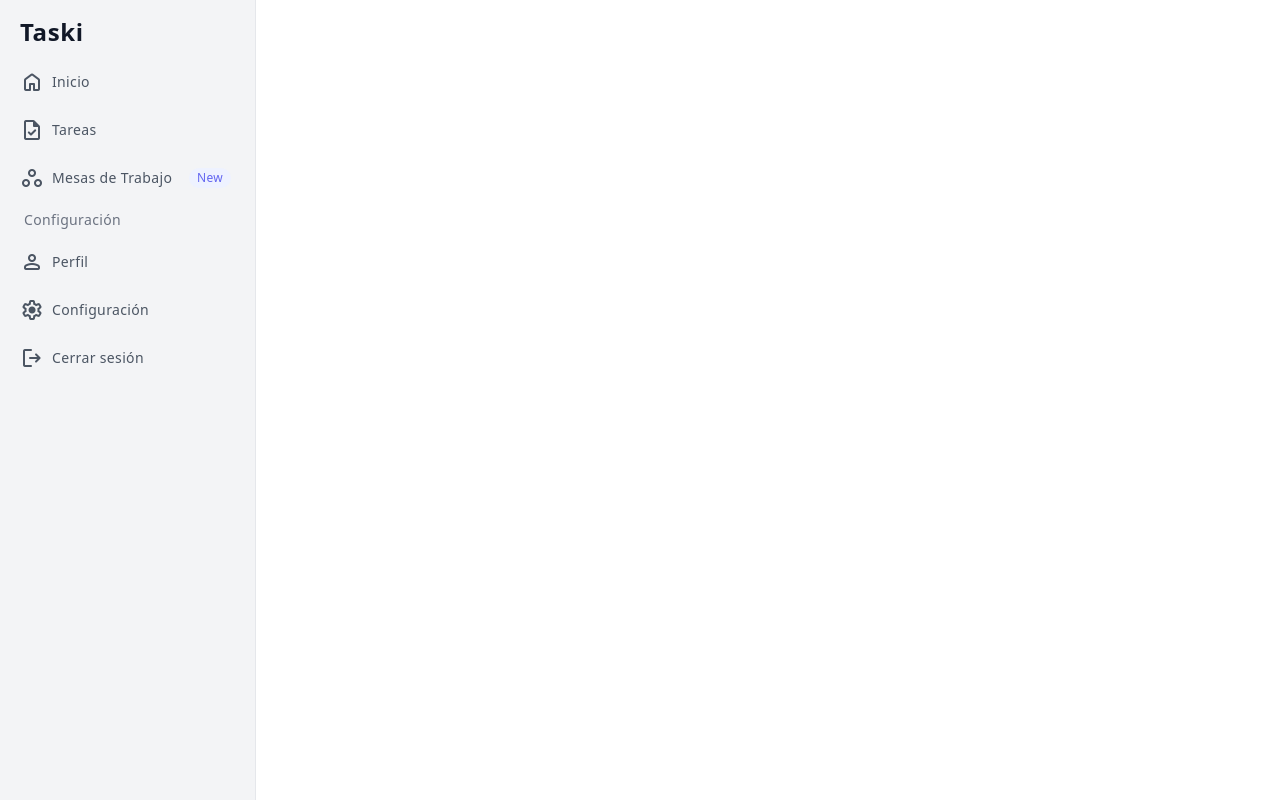
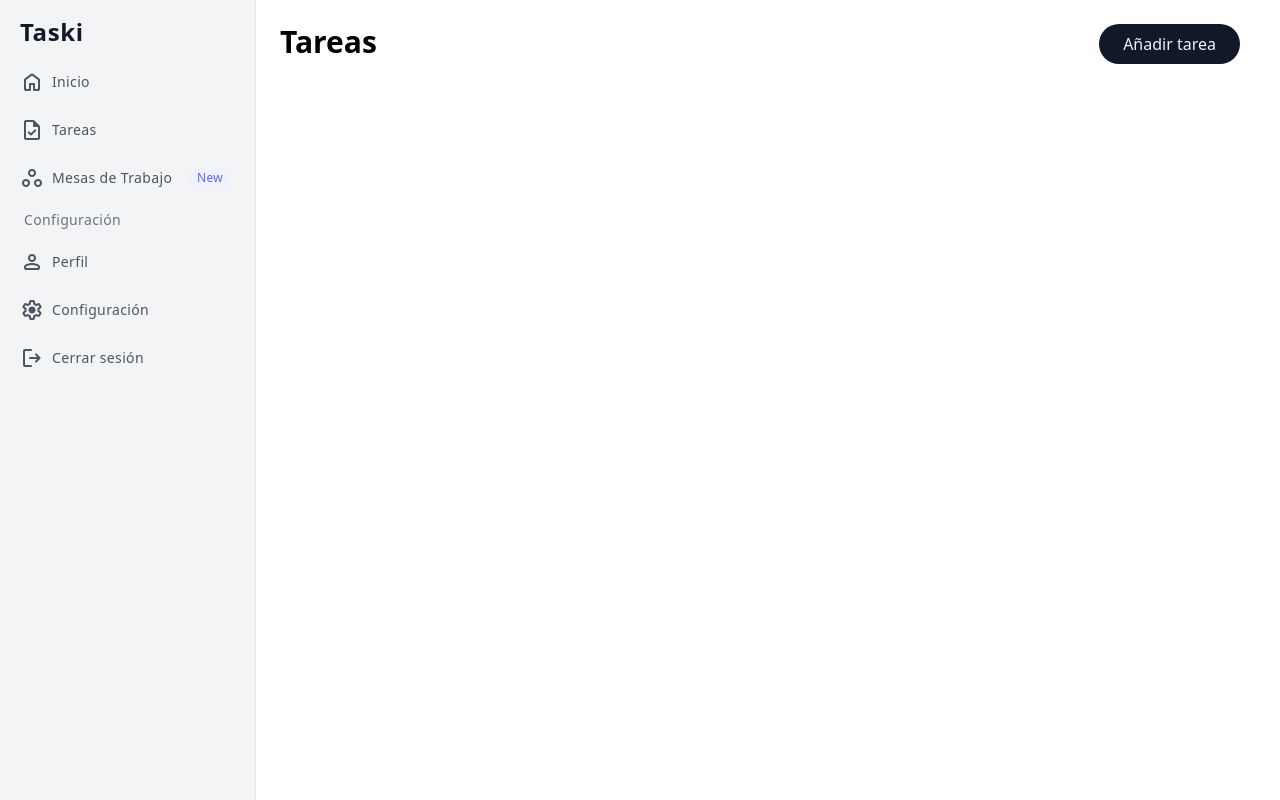
Before and after one commit to thejuanco/Taski-UI, a React (Vite) app: page /demo/tasks in a window 1280 px wide. Built offline with nearby package versions, Linux system fonts and the light colour scheme.

Commit message:
Modifica el boton para redirigir al demo y añade un boton para añadir un boton y un titulo

```diff
--- a/src/views/Home.jsx
+++ b/src/views/Home.jsx
@@ -37,7 +37,7 @@ const Home = () => {
                 </span>
               </Link>
               <Link
-                to="/dashboard"
+                to="/demo"
                 className="py-2 px-6 flex font-semibold items-center rounded-lg border border-gray-300 hover:bg-gray-100"
               >
                 Ver demo
--- a/src/views/layouts/Demo/DemoTasks.jsx
+++ b/src/views/layouts/Demo/DemoTasks.jsx
@@ -5,8 +5,15 @@ const DemoTasks = () => {
   return (
     <>
         <DemoSidebar />
-        <div>
-            <h1 className='font-bold text-3xl mb-4'>Tareas</h1>
+        <div className='p-6 sm:ml-64'>
+            <div className='flex justify-between'>
+                <h1 className='font-bold text-3xl mb-4'>Tareas</h1>
+                <div className='mr-4'>
+                    <button className='bg-gray-900 text-gray-100 rounded-full px-6 py-2 hover:bg-gray-800'>
+                        Añadir tarea
+                    </button>
+                </div>
+            </div>
         </div>
     </>
   )
```
